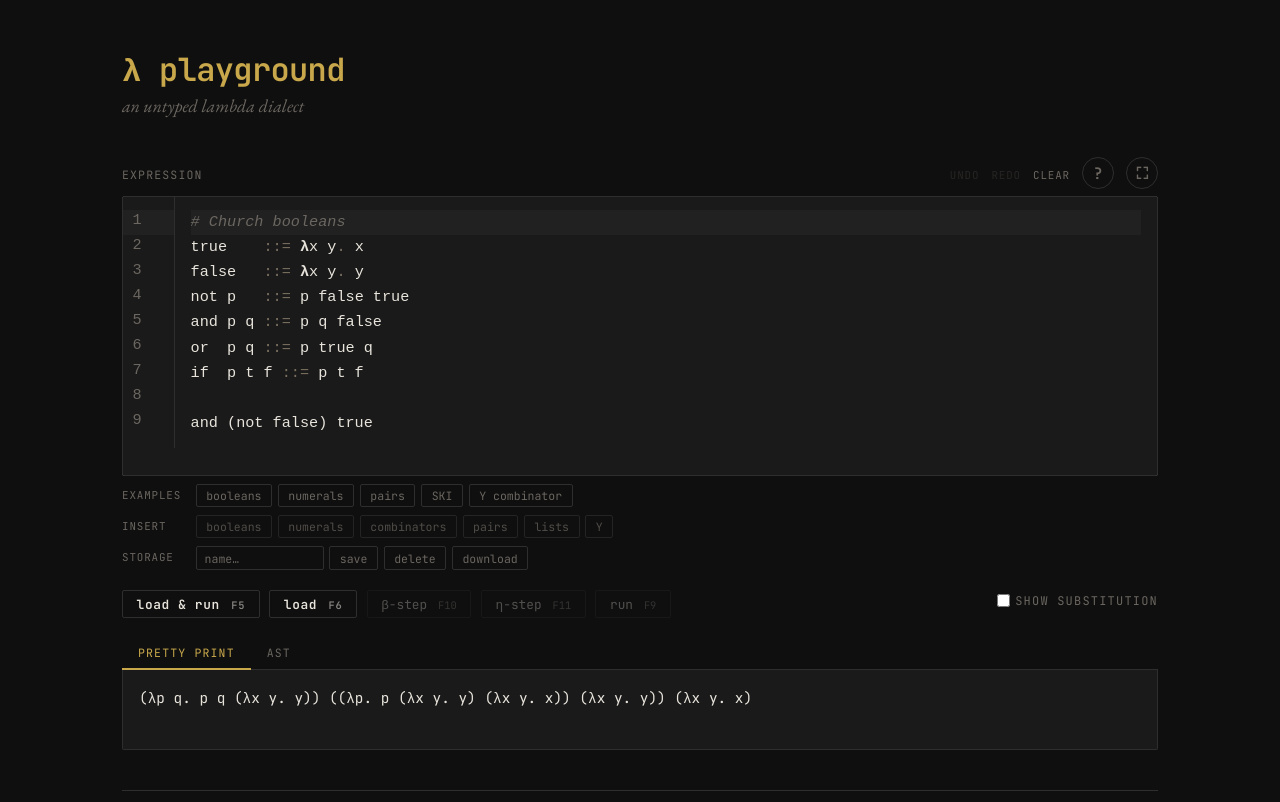
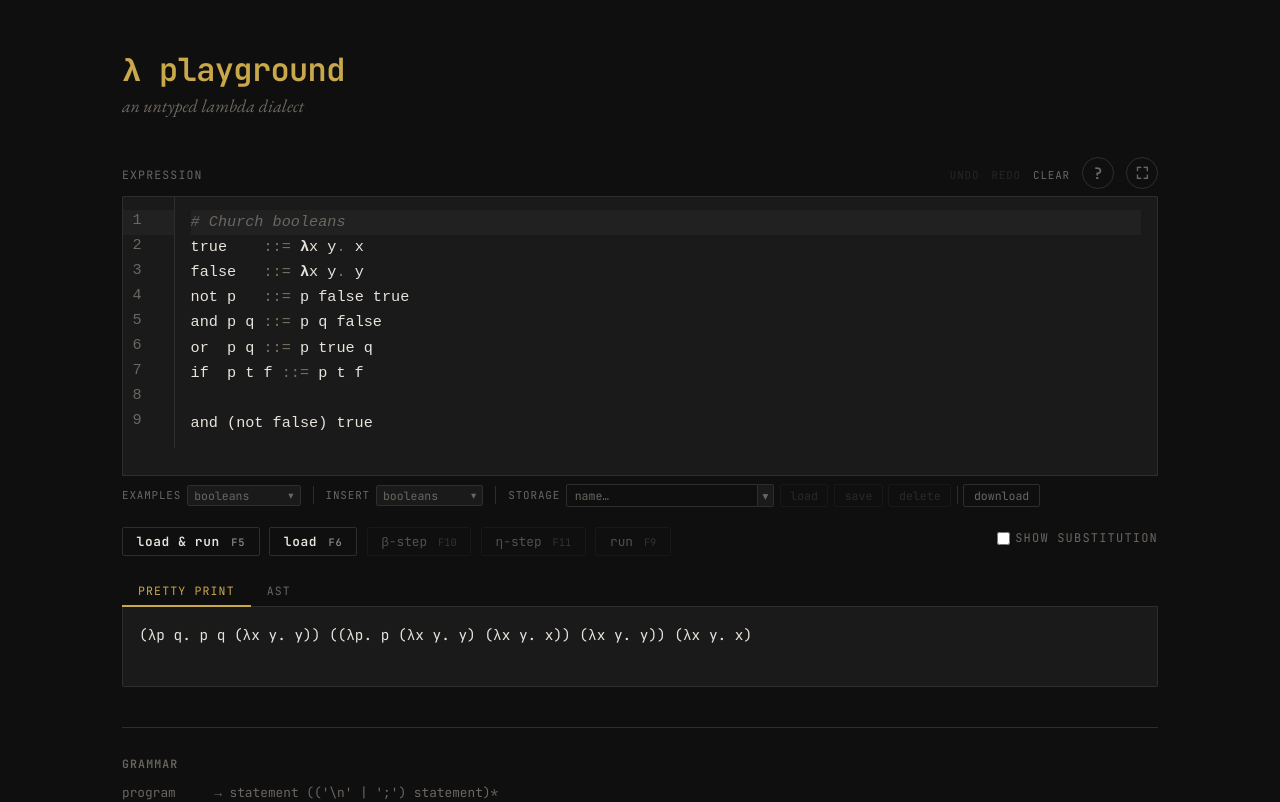
Before and after one commit to ezander/lambda_playground, a React (Vite) app: page / in a window 1280 px wide. Shown: the top 802 px of the page. Built offline with nearby package versions, Linux system fonts and the light colour scheme.

Commit message:
Compact toolbar: dropdowns for examples/insert, joined storage combo with slot picker

```diff
--- a/src/App.css
+++ b/src/App.css
@@ -166,11 +166,26 @@ label {
 /* ── CodeMirror editor ── */
 .cm-editor { width: 100%; max-height: 60vh; }
 
-.example-row {
+/* ── Compact toolbar (examples / insert / storage) ── */
+.toolbar {
   display: flex;
-  align-items: flex-start;
-  gap: 0.6rem;
+  flex-wrap: wrap;
+  align-items: center;
+  gap: 0.5rem 0.75rem;
   margin-top: 0.5rem;
+}
+
+.toolbar-group {
+  display: flex;
+  align-items: center;
+  gap: 0.35rem;
+}
+
+.toolbar-sep {
+  width: 1px;
+  height: 1.1rem;
+  background: var(--border);
+  flex-shrink: 0;
 }
 
 .row-label {
@@ -179,16 +194,40 @@ label {
   text-transform: uppercase;
   letter-spacing: 0.08em;
   color: var(--muted);
-  padding-top: 0.25rem;
   white-space: nowrap;
-  min-width: 4rem;
 }
 
-.btn-group {
+.select-wrap {
+  position: relative;
   display: flex;
-  flex-wrap: wrap;
-  gap: 0.35rem;
+  align-items: center;
 }
+.select-wrap::after {
+  content: "▾";
+  position: absolute;
+  right: 0.45rem;
+  font-size: 0.65rem;
+  color: var(--muted);
+  pointer-events: none;
+  transition: color 0.15s;
+}
+.select-wrap:hover::after { color: var(--accent); }
+
+.tool-select {
+  font-family: var(--mono);
+  font-size: 0.72rem;
+  background: var(--surface);
+  border: 1px solid var(--border);
+  color: var(--muted);
+  padding: 0.2rem 1.4rem 0.2rem 0.4rem;
+  border-radius: 2px;
+  cursor: pointer;
+  outline: none;
+  appearance: none;
+  transition: border-color 0.15s, color 0.15s;
+}
+.tool-select:hover { border-color: var(--accent); color: var(--accent); }
+.tool-select option { background: var(--surface); color: var(--text); }
 
 .ex-btn {
   font-family: var(--mono);
@@ -201,18 +240,13 @@ label {
   border-radius: 2px;
   transition: border-color 0.15s, color 0.15s;
 }
-.ex-btn:hover { border-color: var(--accent); color: var(--accent); }
+.ex-btn:hover:not(:disabled) { border-color: var(--accent); color: var(--accent); }
+.ex-btn:disabled { opacity: 0.3; cursor: not-allowed; }
 
-.snippet-btn { opacity: 0.7; }
-.snippet-btn:hover { opacity: 1; }
-
-.storage-controls {
+.storage-combo {
   display: flex;
-  flex-wrap: wrap;
   align-items: center;
-  gap: 0.35rem;
 }
-
 .save-name-input {
   font-family: var(--mono);
   font-size: 0.72rem;
@@ -220,20 +254,53 @@ label {
   border: 1px solid var(--border);
   color: var(--text);
   padding: 0.2rem 0.5rem;
-  border-radius: 2px;
-  width: 8rem;
+  border-radius: 2px 0 0 2px;
+  width: 12rem;
   outline: none;
   transition: border-color 0.15s;
 }
 .save-name-input::placeholder { color: var(--muted); opacity: 1; }
 .save-name-input:focus { border-color: var(--accent); }
+.storage-combo:hover .save-name-input,
+.storage-combo:hover .slot-picker-btn { border-color: var(--accent); }
 
-.storage-sep {
-  width: 1px;
-  height: 1rem;
-  background: var(--border);
-  flex-shrink: 0;
+.storage-combo .slot-picker { display: flex; align-items: center; }
+.storage-combo .slot-picker-btn {
+  border-radius: 0 2px 2px 0;
+  border-left: none;
+  padding: 0.2rem 0.3rem;
 }
+
+.slot-picker {
+  position: relative;
+  display: flex;
+  align-items: center;
+}
+.slot-picker-menu {
+  position: absolute;
+  top: calc(100% + 3px);
+  left: 0;
+  z-index: 50;
+  background: var(--surface);
+  border: 1px solid var(--border);
+  border-radius: 2px;
+  min-width: 8rem;
+  display: flex;
+  flex-direction: column;
+  box-shadow: 0 4px 12px rgba(0,0,0,0.4);
+}
+.slot-picker-item {
+  font-family: var(--mono);
+  font-size: 0.72rem;
+  background: transparent;
+  border: none;
+  color: var(--text);
+  padding: 0.3rem 0.6rem;
+  cursor: pointer;
+  text-align: left;
+  white-space: nowrap;
+}
+.slot-picker-item:hover { background: rgba(255,255,255,0.06); color: var(--accent); }
 
 .load-btn {
   font-family: var(--mono);
--- a/src/App.tsx
+++ b/src/App.tsx
@@ -47,7 +47,8 @@ function findMatch(term: Term, nd: Map<string, string>): string | undefined {
 }
 
 export default function App() {
-  const editorViewRef = useRef<EditorView | null>(null);
+  const editorViewRef   = useRef<EditorView | null>(null);
+  const slotPickerRef   = useRef<HTMLDivElement | null>(null);
   const [showHelp, setShowHelp]       = useState(false);
   const [source, setSource]           = useState(() =>
     localStorage.getItem("lambda-playground:source") ?? EXAMPLES[0].src.trimStart()
@@ -64,6 +65,7 @@ export default function App() {
   const [showSubst, setShowSubst]     = useState(false);
   const [saveName, setSaveName]       = useState("");
   const [savedSlots, setSavedSlots]   = useState<string[]>(getSavedSlots);
+  const [slotOpen, setSlotOpen]       = useState(false);
 
   const setSourceAndSave = useCallback((s: string | ((prev: string) => string)) => {
     setSource(prev => {
@@ -146,10 +148,12 @@ export default function App() {
     setSavedSlots(getSavedSlots());
   }, [saveName, source]);
 
-  const handleLoadSlot = useCallback((name: string) => {
+  const handleLoadSlot = useCallback(() => {
+    const name = saveName.trim();
+    if (!name) return;
     const saved = localStorage.getItem(SAVE_PREFIX + name);
-    if (saved !== null) { setSourceAndSave(saved); setSaveName(name); }
-  }, [setSourceAndSave]);
+    if (saved !== null) setSourceAndSave(saved);
+  }, [saveName, setSourceAndSave]);
 
   const handleDeleteSlot = useCallback(() => {
     const name = saveName.trim();
@@ -237,6 +241,16 @@ export default function App() {
     return () => document.removeEventListener("fullscreenchange", handler);
   }, []);
 
+  // Close slot picker on outside click
+  useEffect(() => {
+    if (!slotOpen) return;
+    const handler = (e: MouseEvent) => {
+      if (!slotPickerRef.current?.contains(e.target as Node)) setSlotOpen(false);
+    };
+    document.addEventListener("mousedown", handler);
+    return () => document.removeEventListener("mousedown", handler);
+  }, [slotOpen]);
+
   const canStep    = loaded !== null && !loaded.done && source === loadedSource;
   const canEtaStep = loaded !== null && source === loadedSource && etaStep(loaded.term) !== null;
   const currentTerm = programResult.expr;
@@ -278,29 +292,34 @@ export default function App() {
               setCanRedo(redoDepth(update.state) > 0);
             }}
           />
-          <div className="example-row">
+          <div className="toolbar">
+            <div className="toolbar-group">
               <span className="row-label">examples</span>
-            <div className="btn-group">
-              {EXAMPLES.map((ex) => (
-                <button key={ex.label} className="ex-btn" title={ex.src.trimStart()} onClick={() => setSourceAndSave(ex.src.trimStart())}>
-                  {ex.label}
-                </button>
-              ))}
+              <div className="select-wrap">
+                <select className="tool-select" onChange={e => {
+                  const ex = EXAMPLES.find(x => x.label === e.target.value);
+                  if (ex) setSourceAndSave(ex.src.trimStart());
+                }}>
+                  {EXAMPLES.map(ex => <option key={ex.label} value={ex.label}>{ex.label}</option>)}
+                </select>
               </div>
             </div>
-          <div className="example-row">
+            <span className="toolbar-sep" />
+            <div className="toolbar-group">
               <span className="row-label">insert</span>
-            <div className="btn-group">
-              {SNIPPETS.map((s) => (
-                <button key={s.label} className="ex-btn snippet-btn" title={`Insert at cursor:\n${s.def}`} onClick={() => insertSnippetAtCursor(s.def)}>
-                  {s.label}
-                </button>
-              ))}
+              <div className="select-wrap">
+                <select className="tool-select" onChange={e => {
+                  const s = SNIPPETS.find(x => x.label === e.target.value);
+                  if (s) insertSnippetAtCursor(s.def);
+                }}>
+                  {SNIPPETS.map(s => <option key={s.label} value={s.label}>{s.label}</option>)}
+                </select>
               </div>
             </div>
-          <div className="example-row">
+            <span className="toolbar-sep" />
+            <div className="toolbar-group">
               <span className="row-label">storage</span>
-            <div className="storage-controls">
+              <div className="storage-combo">
                 <input
                   className="save-name-input"
                   type="text"
@@ -309,18 +328,32 @@ export default function App() {
                   onChange={e => setSaveName(e.target.value)}
                   onKeyDown={e => { if (e.key === "Enter") handleSaveSlot(); }}
                 />
+                <div className="slot-picker" ref={slotPickerRef}>
+                  <button className="tool-select slot-picker-btn" onClick={() => setSlotOpen(o => !o)}
+                    disabled={savedSlots.length === 0} title="Select a saved slot">▾</button>
+                  {slotOpen && (
+                    <div className="slot-picker-menu">
+                      {savedSlots.map(name => (
+                        <button key={name} className="slot-picker-item"
+                          onClick={() => { setSaveName(name); setSlotOpen(false); }}>
+                          {name}
+                        </button>
+                      ))}
+                    </div>
+                  )}
+                </div>
+              </div>
+              <button className="ex-btn" onClick={handleLoadSlot}
+                disabled={!savedSlots.includes(saveName.trim())}
+                title="Load saved content into editor">load</button>
               <button className="ex-btn" onClick={handleSaveSlot} disabled={!saveName.trim()}
                 title="Save current editor content under this name">save</button>
               <button className="ex-btn" onClick={handleDeleteSlot}
                 disabled={!savedSlots.includes(saveName.trim())}
                 title="Delete this saved slot">delete</button>
+              <span className="toolbar-sep" />
               <button className="ex-btn" onClick={handleDownload}
                 title={`Download as ${(saveName.trim() || "lambda") + ".txt"}`}>download</button>
-              {savedSlots.length > 0 && <span className="storage-sep" />}
-              {savedSlots.map(name => (
-                <button key={name} className="ex-btn snippet-btn" onClick={() => handleLoadSlot(name)}
-                  title={`Load "${name}"`}>{name}</button>
-              ))}
             </div>
           </div>
           {(programResult.errors.length > 0 || roundTripError) && (
```
Lines whose indentation alone changed are shown as unchanged.
